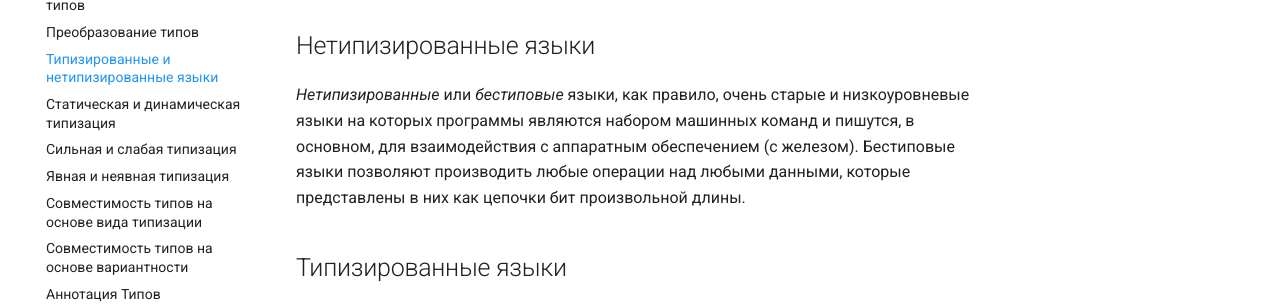
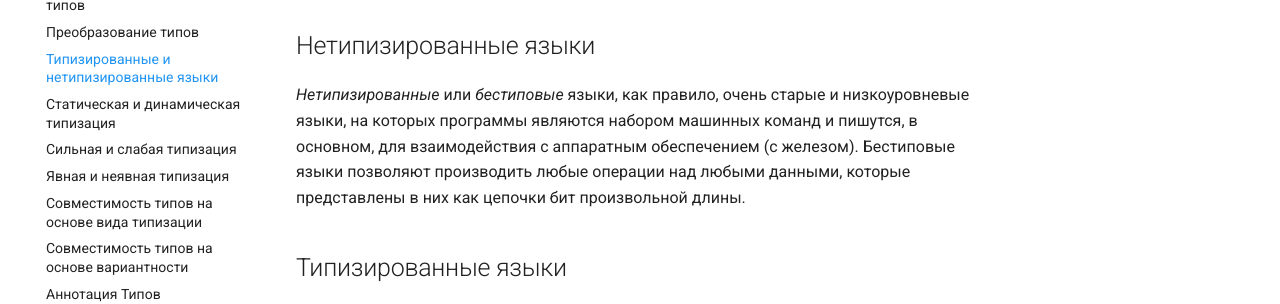
Before and after one commit to xsltdev/scriptdev.ru, an MkDocs documentation site: the page built from docs/guide/005.md, in a window 1280 px wide and 946 px high. Shown: the part 316-620 px from the top of the window. Built offline with MkDocs 1.6.1 and Material for MkDocs 9.7.7, drawn with Linux system fonts in a browser that asks for light colours; comment, search, counter and statistics services are not loaded.

Commit message:
edited mistakes

```diff
--- a/docs/guide/005.md
+++ b/docs/guide/005.md
@@ -5,7 +5,7 @@
 
 ## Нетипизированные языки
 
-_Нетипизированные_ или _бестиповые_ языки, как правило, очень старые и низкоуровневые языки на которых программы являются набором машинных команд и пишутся, в основном, для взаимодействия с аппаратным обеспечением (с железом). Бестиповые языки позволяют производить любые операции над любыми данными, которые представлены в них как цепочки бит произвольной длины.
+_Нетипизированные_ или _бестиповые_ языки, как правило, очень старые и низкоуровневые языки, на которых программы являются набором машинных команд и пишутся, в основном, для взаимодействия с аппаратным обеспечением (с железом). Бестиповые языки позволяют производить любые операции над любыми данными, которые представлены в них как цепочки бит произвольной длины.
 
 ## Типизированные языки
 
```
